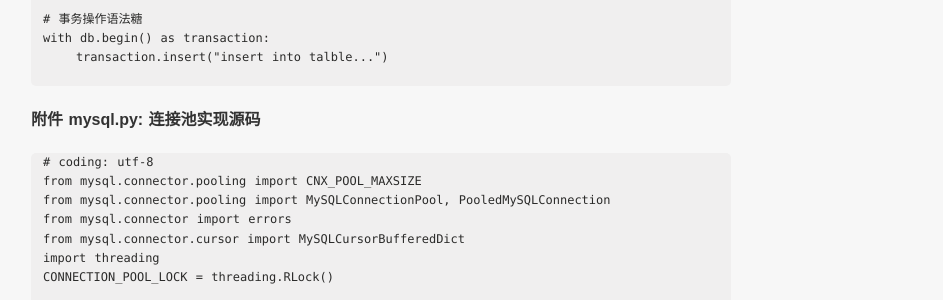
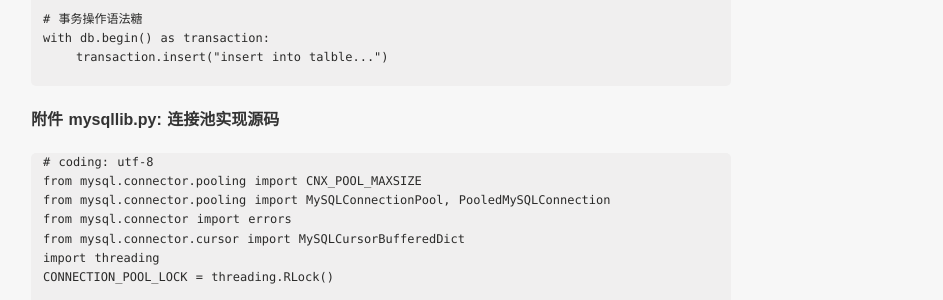
Before and after one commit to hopehook/HopeHook.com, a Jekyll site: the page built from _posts/2017-06-13-python_mysql_pool.md, in a window 1280 px wide and 900 px high, scrolled down 992 px. Shown: the part 149-449 px from the top of the window, without its empty margins (259-1202 px from the left). Built offline with Jekyll 4.4.1, drawn with Linux system fonts in a browser that asks for light colours; some web fonts are replaced; comment, search, counter and statistics services are not loaded.

Commit message:
Update 2017-06-13-python_mysql_pool.md

```diff
--- a/_posts/2017-06-13-python_mysql_pool.md
+++ b/_posts/2017-06-13-python_mysql_pool.md
@@ -68,7 +68,7 @@ with db.begin() as transaction:
 
 
 
-#### 附件 mysql.py: 连接池实现源码
+#### 附件 mysqllib.py: 连接池实现源码
 
 <pre>
 # coding: utf-8
```
